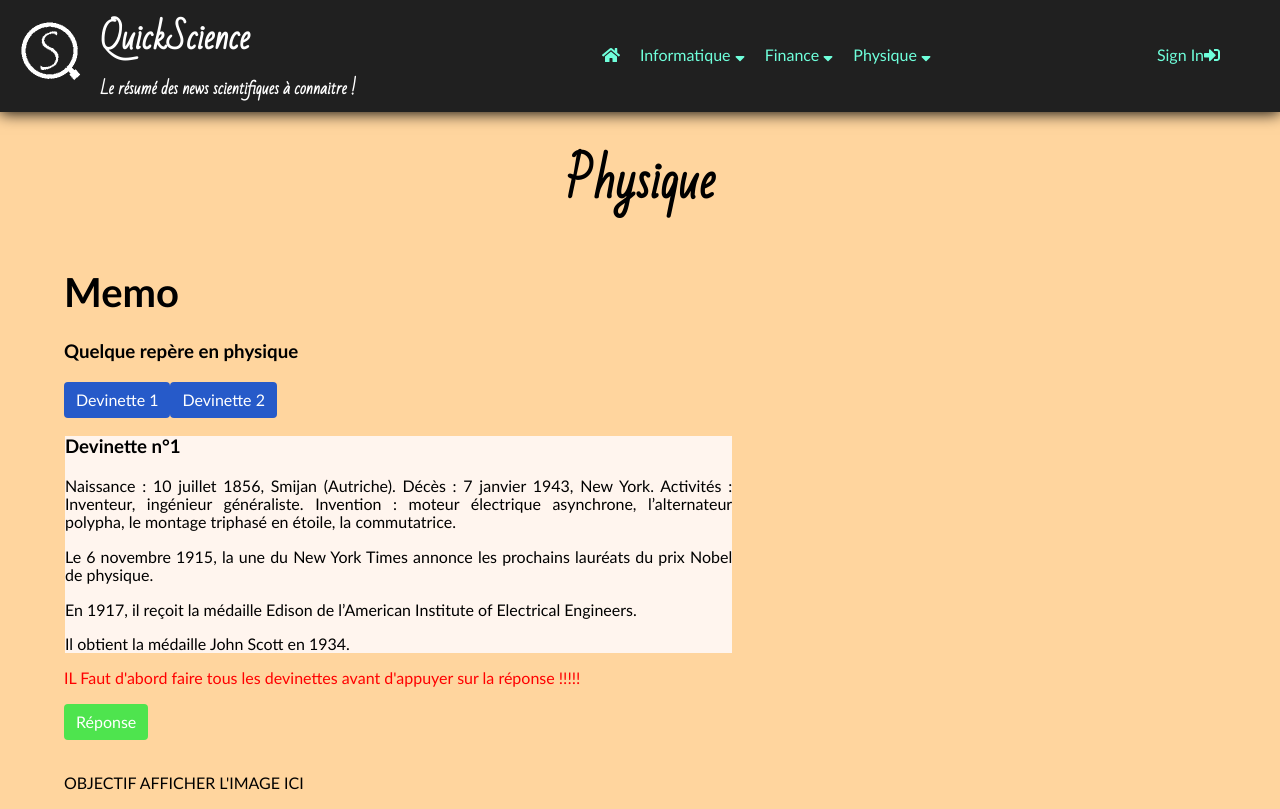
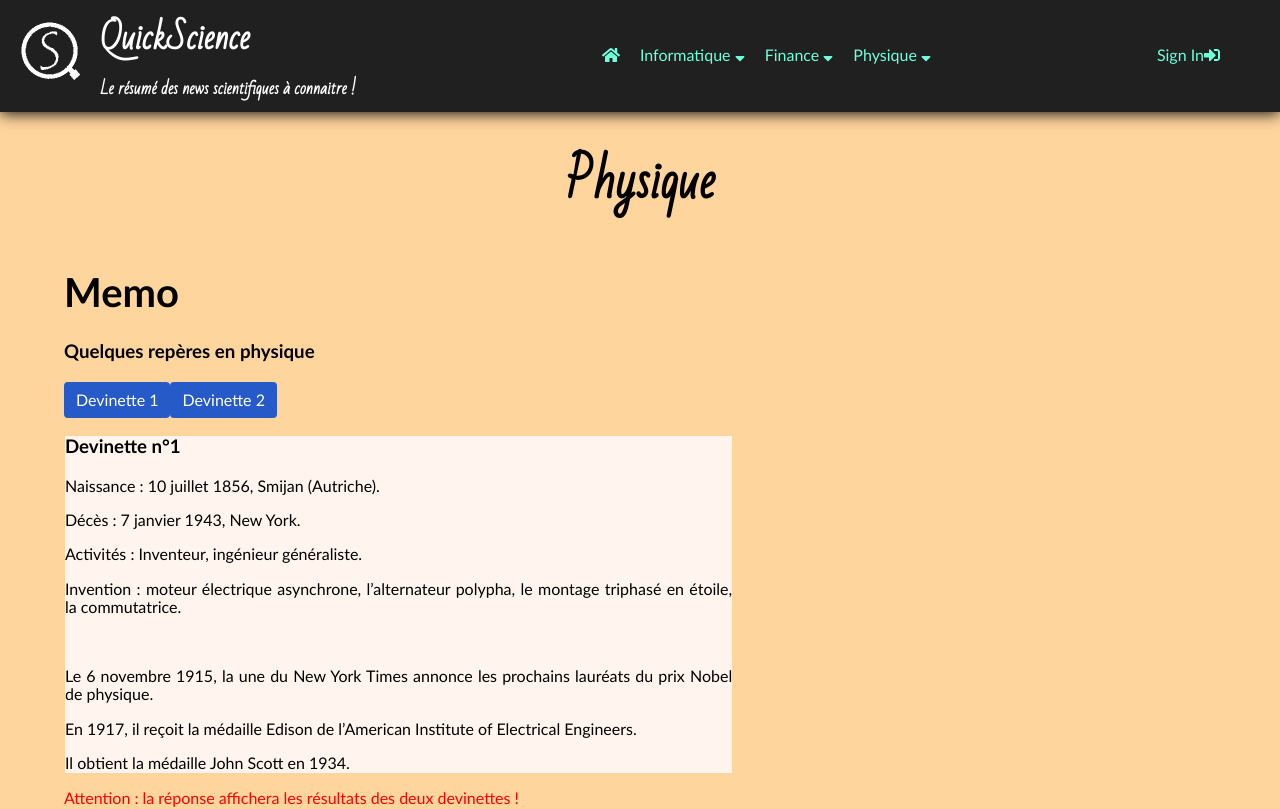
Before and after one commit to lth-elm/dev-web-first-project, a Vue app in the folder client/: page /physiquememo in a window 1280 px wide. Shown: the top 809 px of the page. Built offline with nearby package versions, Linux system fonts and the light colour scheme; a web font is replaced by a local one.

Commit message:
update text

```diff
--- a/client/src/components/Texte1.vue
+++ b/client/src/components/Texte1.vue
@@ -1,13 +1,12 @@
 <template>
     <div class="txt1">
         <h3>Devinette n°1</h3>
-        <p>
-            Naissance : 10 juillet 1856, Smijan (Autriche).
-            Décès : 7 janvier 1943, New York.
-            Activités : Inventeur, ingénieur généraliste.
-            Invention :  moteur électrique asynchrone, l’alternateur polypha,
-                        le montage triphasé en étoile, la commutatrice.
-        </p>
+        <p>Naissance : 10 juillet 1856, Smijan (Autriche).</p>
+        <p>Décès : 7 janvier 1943, New York.</p>
+        <p>Activités : Inventeur, ingénieur généraliste.</p>
+        <p>Invention :  moteur électrique asynchrone, l’alternateur polypha,
+                        le montage triphasé en étoile, la commutatrice.</p>
+        <br>
         <p>Le 6 novembre 1915, la une du New York Times annonce les prochains lauréats du prix Nobel de physique.</p>
         <p>En 1917, il reçoit la médaille Edison de l’American Institute of Electrical Engineers.</p>
         <p>Il obtient la médaille John Scott en 1934.</p>
--- a/client/src/components/Texte2.vue
+++ b/client/src/components/Texte2.vue
@@ -1,12 +1,11 @@
 <template>
   <div>
     <h3>Devinette n°2</h3>
-      <p>
-          Naissance : 30 avril 1777, Brunwick.
-          Décès : 23 février 1855, Göttingen.
-          Activités : Travaux en mathématiques et en physiques.
-          Prix : Médaille Copley, Prix Lalande, Ordre bavarois de Maximilien pour la science et l'art.
-      </p><br>
+      <p>Naissance : 30 avril 1777, Brunwick.</p>
+      <p>Décès : 23 février 1855, Göttingen.</p>
+      <p>Activités : Travaux en mathématiques et en physiques.</p>
+      <p>Prix : Médaille Copley, Prix Lalande, Ordre bavarois de Maximilien pour la science et l'art.</p>
+      <br>
       <p>1799 — (la) Demonstratio nova theorematis omnem functionem algebraicam rationalem integram
         unius variabilis in factores reales primi vel secundi gradus resolvi posse</p>
       <p>1801 — (la) Disquisitiones Arithmeticae</p>
--- a/client/src/components/modale.vue
+++ b/client/src/components/modale.vue
@@ -7,7 +7,7 @@
             <h5>devinette n°2 : {{devi2}}</h5>
         </div>
     </div>
-    <p class="danger">IL Faut d'abord faire tous les devinettes avant d'appuyer sur la réponse !!!!!</p>
+    <p class="danger">Attention : la réponse affichera les résultats des deux devinettes !</p>
 </template>
 
 <script>
--- a/client/src/views/BrainstormInfo.vue
+++ b/client/src/views/BrainstormInfo.vue
@@ -5,15 +5,15 @@
       <div class="card">
         <article>
           <h1>BrainStorming</h1>
-          <h2>Bienvenue dans cette session plus fun de brainstorming des languages Informatiques !!!</h2>
+          <h2>Bienvenue dans cette session plus fun de brainstorming des languages informatiques !</h2>
           <form>
               <div class="Box">
-                  <div class="BoxHeader"><label for="action">Langages de Programmation, Logiciels, et autres</label></div>
-                  <h5 class="BoxTitre">Saisir votre idée en BAS</h5>
-                  <p class="BoxTexte">With supporting text below as a natural lead-in to additional content.</p>
+                  <div class="BoxHeader"><label for="action">Langages de programmations, logiciels et autres...</label></div>
+                  <h5 class="BoxTitre">Saisir vos idées en BAS</h5>
+                  <p class="BoxTexte">Certains languages populaires ont été préajoutés.</p>
                   <input v-model="formData.tache" type="text" id="action" class="Entrer">
               </div>
-              <button v-on:click.prevent="creationItem" class="btn">Donner un language informatique</button>
+              <button v-on:click.prevent="creationItem" class="btn">Valider</button>
           </form>
           <ul>
           <li v-bind:key="index" v-for="(tache,index) in tableauTaches">
--- a/client/src/views/PhysiqueMemo.vue
+++ b/client/src/views/PhysiqueMemo.vue
@@ -19,7 +19,7 @@
           <div v-on:click="toggleModale" class="btn">Réponse</div>
         </article>
       </div>
-      <br><p>OBJECTIF AFFICHER L'IMAGE ICI</p>
+      <br><p>!! OBJECTIF AFFICHER L'IMAGE ICI !!</p>
     </main>
   <foot></foot>
   </div>
@@ -34,7 +34,7 @@ export default {
   name: 'PhysiqueMemo',
   data () {
     return {
-      message: 'Quelque repère en physique',
+      message: 'Quelques repères en physique',
       toggle1: true,
       toggle2: false,
       revele: false
```
